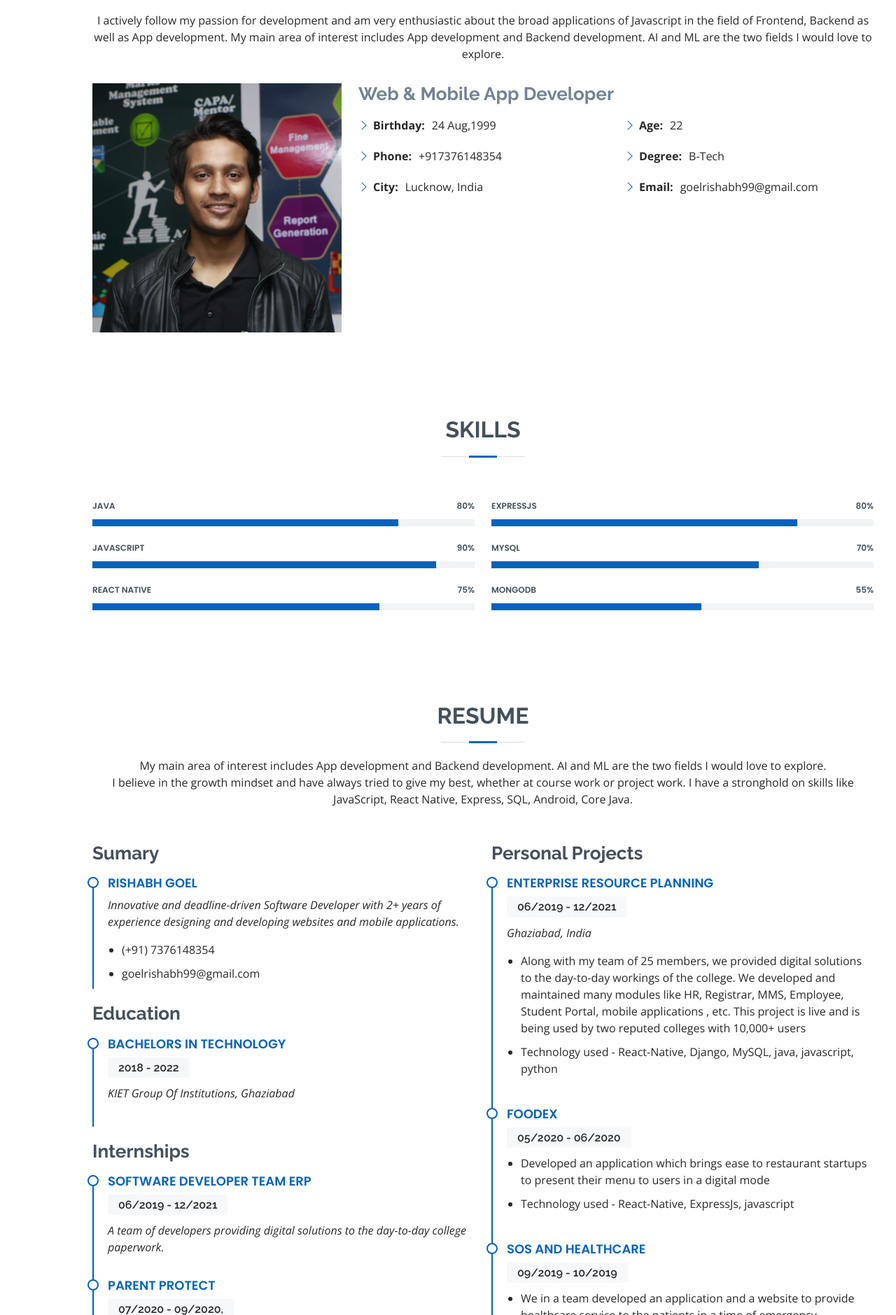
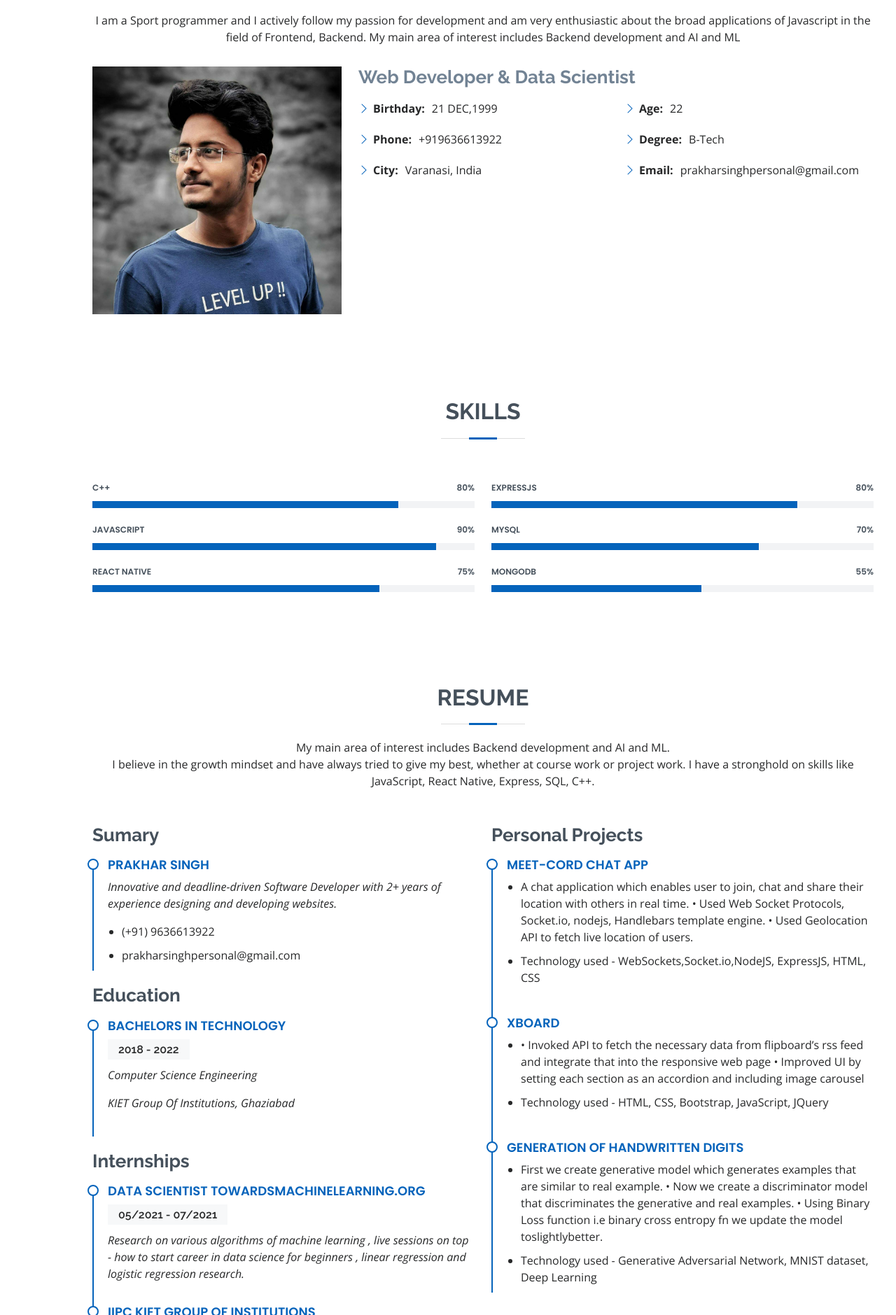
Before and after one commit to prakharsinghpersonal/prakharsinghportfolio, a plain HTML site: page index.html in a window 1280 px wide. Shown: the part 921-2800 px from the top of the page at 70% size. Drawn offline with nearby package versions, Linux system fonts and the light colour scheme.

Commit message:
initial commit

```diff
--- a/index.html
+++ b/index.html
@@ -5,7 +5,7 @@
   <meta charset="utf-8">
   <meta content="width=device-width, initial-scale=1.0" name="viewport">
 
-  <title>Rishabh's Portfolio</title>
+  <title>Prakhar's Portfolio</title>
   <meta content="" name="description">
   <meta content="" name="keywords">
 
@@ -57,14 +57,14 @@
   <!-- ======= Hero Section ======= -->
   <section id="hero" class="d-flex flex-column justify-content-center">
     <div class="container" data-aos="zoom-in" data-aos-delay="100">
-      <h1>Rishabh Goel</h1>
+      <h1>Prakhar Singh</h1>
       <p>I'm <span class="typed" data-typed-items="Developer"></span></p>
       <div class="social-links">
         <!-- <a href="#" class="twitter"><i class="bx bxl-twitter"></i></a> -->
         <!-- <a href="#" class="facebook"><i class="bx bxl-facebook"></i></a> -->
-        <a href="https://www.instagram.com/rishabhg0el/?hl=en" class="instagram"><i class="bx bxl-instagram"></i></a>
+        <a href="https://www.instagram.com/prakhar._singh/" class="instagram"><i class="bx bxl-instagram"></i></a>
         <!-- <a href="#" class="google-plus"><i class="bx bxl-skype"></i></a> -->
-        <a href="https://www.linkedin.com/in/rishabh-teamerp/" class="linkedin"><i class="bx bxl-linkedin"></i></a>
+        <a href="https://www.linkedin.com/in/prakhar-kumar-singh-b3304a20a" class="linkedin"><i class="bx bxl-linkedin"></i></a>
       </div>
     </div>
   </section><!-- End Hero -->
@@ -77,33 +77,33 @@
 
         <div class="section-title">
           <h2>About</h2>
-          <p>I actively follow my passion for development and am very enthusiastic about the broad applications of Javascript in the field of Frontend, Backend as well as App development.
+          <p>I am a Sport programmer and I actively follow my passion for development and am very enthusiastic about the broad applications of Javascript in the field of Frontend, Backend.
 
-            My main area of interest includes App development and Backend development. AI and ML are the two fields I would love to explore.</p>
+            My main area of interest includes Backend development and AI and ML</p>
         </div>
 
         <div class="row">
           <div class="col-lg-4">
-            <img src="assets/img/profile-img.jpg" class="img-fluid" alt="">
+            <img src="assets/img/profilepic.jpeg" class="img-fluid" alt="">
           </div>
           <div class="col-lg-8 pt-4 pt-lg-0 content">
-            <h3>Web & Mobile App Developer</h3>
+            <h3>Web Developer & Data Scientist</h3>
             <p class="fst-italic">
 
             </p>
             <div class="row">
               <div class="col-lg-6">
                 <ul>
-                  <li><i class="bi bi-chevron-right"></i> <strong>Birthday:</strong> <span>24 Aug,1999</span></li>
-                  <li><i class="bi bi-chevron-right"></i> <strong>Phone:</strong> <span>+917376148354</span></li>
-                  <li><i class="bi bi-chevron-right"></i> <strong>City:</strong> <span>Lucknow, India</span></li>
+                  <li><i class="bi bi-chevron-right"></i> <strong>Birthday:</strong> <span>21 DEC,1999</span></li>
+                  <li><i class="bi bi-chevron-right"></i> <strong>Phone:</strong> <span>+919636613922</span></li>
+                  <li><i class="bi bi-chevron-right"></i> <strong>City:</strong> <span>Varanasi, India</span></li>
                 </ul>
               </div>
               <div class="col-lg-6">
                 <ul>
                   <li><i class="bi bi-chevron-right"></i> <strong>Age:</strong> <span>22</span></li>
                   <li><i class="bi bi-chevron-right"></i> <strong>Degree:</strong> <span>B-Tech</span></li>
-                  <li><i class="bi bi-chevron-right"></i> <strong>Email:</strong> <span>goelrishabh99@gmail.com</span></li>
+                  <li><i class="bi bi-chevron-right"></i> <strong>Email:</strong> <span>prakharsinghpersonal@gmail.com</span></li>
                 </ul>
               </div>
             </div>
@@ -126,7 +126,7 @@
           <div class="col-lg-6">
 
             <div class="progress">
-              <span class="skill">Java <i class="val">80%</i></span>
+              <span class="skill">C++ <i class="val">80%</i></span>
               <div class="progress-bar-wrap">
                 <div class="progress-bar" role="progressbar" aria-valuenow="80" aria-valuemin="0" aria-valuemax="100"></div>
               </div>
@@ -184,19 +184,19 @@
 
         <div class="section-title">
           <h2>Resume</h2>
-          <p>My main area of interest includes App development and Backend development. AI and ML are the two fields I would love to explore.</p>
-          <p>I believe in the growth mindset and have always tried to give my best, whether at course work or project work. I have a stronghold on skills like JavaScript, React Native, Express, SQL, Android, Core Java.</p>
+          <p>My main area of interest includes Backend development and AI and ML.</p>
+          <p>I believe in the growth mindset and have always tried to give my best, whether at course work or project work. I have a stronghold on skills like JavaScript, React Native, Express, SQL, C++.</p>
         </div>
 
         <div class="row">
           <div class="col-lg-6">
             <h3 class="resume-title">Sumary</h3>
             <div class="resume-item pb-0">
-              <h4>Rishabh Goel</h4>
-              <p><em>Innovative and deadline-driven Software Developer with 2+ years of experience designing and developing websites and mobile applications.</em></p>
+              <h4>Prakhar Singh</h4>
+              <p><em>Innovative and deadline-driven Software Developer with 2+ years of experience designing and developing websites.</em></p>
               <ul>
-                <li>(+91) 7376148354</li>
-                <li>goelrishabh99@gmail.com</li>
+                <li>(+91) 9636613922</li>
+                <li>prakharsinghpersonal@gmail.com</li>
               </ul>
             </div>
 
@@ -204,50 +204,64 @@
             <div class="resume-item">
               <h4>Bachelors in Technology</h4>
               <h5>2018 - 2022</h5>
+              <p><em>Computer Science Engineering</em></p>
               <p><em>KIET Group Of Institutions, Ghaziabad</em></p>
             </div>
 
             <h3 class="resume-title">Internships</h3>
             <div class="resume-item">
-              <h4>Software Developer
-                TEAM ERP</h4>
-              <h5>06/2019 - 12/2021</h5>
-              <p><em>A team of developers providing digital solutions to the day-to-day
-                college paperwork.</em></p>
+              <h4>Data Scientist
+                TOWARDSMACHINELEARNING.ORG</h4>
+              <h5>05/2021 - 07/2021</h5>
+              <p><em>Research on various algorithms of machine learning ,
+                live sessions on top - how to start career in data science for beginners ,
+                linear regression and logistic regression research.</em></p>
             </div>
             <div class="resume-item">
-              <h4>Parent Protect</h4>
-              <h5>07/2020 - 09/2020,</h5>
-              <p><em>The company aims to provide emergency healthcare solutions to
-                users.</em></p>
+              <h4>IIPC KIET GROUP OF INSTITUTIONS</h4>
+              <h5>05/2020 - 07/2020,</h5>
+              <p><em>completed 120 hours of online Challenging problem as
+                Internship successfully organised by CSE Department IIPC.</em></p>
+            </div>
+
+            <div class="resume-item">
+              <h4>TECHNEX'19-IIT BHU</h4>
+              <h5>05/2019 - 07/2019,</h5>
+              <p><em>Participated in training program held from 15 May to 29 June at IIT BHU varanasi and
+                completed training on DATA ANALYTICS MACHINE LEARNING
+              </em></p>
             </div>
 
           </div>
           <div class="col-lg-6">
             <h3 class="resume-title">Personal Projects</h3>
             <div class="resume-item">
-              <h4>Enterprise Resource Planning</h4>
-              <h5> 06/2019 - 12/2021</h5>
-              <p><em>Ghaziabad, India </em></p>
+              <h4>MEET-CORD CHAT APP</h4>
+
+
               <ul>
-                <li>Along with my team of 25 members, we provided digital solutions to the day-to-day workings of the college. We developed and maintained many modules like HR, Registrar, MMS, Employee, Student Portal, mobile applications , etc. This project is live and is being used by two reputed colleges with 10,000+ users</li>
-                <li>Technology used - React-Native, Django, MySQL, java, javascript, python</li>
+                <li>A chat application which enables user to join, chat and share their location with others in real time.
+                  • Used Web Socket Protocols, Socket.io, nodejs, Handlebars template engine. • Used Geolocation API to fetch live location of users.</li>
+                <li>Technology used - WebSockets,Socket.io,NodeJS, ExpressJS, HTML, CSS</li>
               </ul>
             </div>
             <div class="resume-item">
-              <h4>Foodex</h4>
-              <h5>05/2020 - 06/2020</h5>
+              <h4>XBOARD</h4>
+
               <ul>
-                <li>Developed an application which brings ease to restaurant startups to present their menu to users in a digital mode</li>
-                <li>Technology used - React-Native, ExpressJs, javascript</li>
+                <li>• Invoked API to fetch the necessary data from flipboard’s rss feed and integrate that into the responsive web page
+                  • Improved UI by setting each section as an accordion and including image carousel </li>
+                <li>Technology used - HTML, CSS, Bootstrap, JavaScript, JQuery</li>
               </ul>
             </div>
             <div class="resume-item">
-              <h4>SOS and HealthCare</h4>
-              <h5>09/2019 - 10/2019</h5>
+              <h4>GENERATION OF HANDWRITTEN DIGITS</h4>
+
               <ul>
-                <li>We in a team developed an application and a website to provide healthcare service to the patients in a time of emergency.</li>
-                <li>Technology used - Android Studio, Java, Django, Python.</li>
+                <li>First we create generative model which generates examples that are similar to real example.
+                  • Now we create a discriminator model that discriminates the generative and real examples.
+                  • Using Binary Loss function i.e binary cross entropy fn we update the model toslightlybetter.</li>
+                <li>Technology used - Generative Adversarial Network, MNIST dataset, Deep Learning</li>
               </ul>
             </div>
           </div>
@@ -269,19 +283,19 @@
               <div class="address">
                 <i class="bi bi-geo-alt"></i>
                 <h4>Location:</h4>
-                <p>Lucknow, India</p>
+                <p>Varanasi, India</p>
               </div>
 
               <div class="email">
                 <i class="bi bi-envelope"></i>
                 <h4>Email:</h4>
-                <p>goelrishabh99@gmail.com</p>
+                <p>prakharsinghpersonal@gmail.com</p>
               </div>
 
               <div class="phone">
                 <i class="bi bi-phone"></i>
                 <h4>Call:</h4>
-                <p>+91 7376148354</p>
+                <p>+91 9636613922</p>
               </div>
 
 
@@ -297,11 +311,11 @@
   <!-- ======= Footer ======= -->
   <footer id="footer">
     <div class="container">
-      <h3>Rishabh Goel</h3>
+      <h3>Prakhar Singh</h3>
       <div class="social-links">
-        <a href="https://www.instagram.com/rishabhg0el/?hl=en" class="instagram"><i class="bx bxl-instagram"></i></a>
+        <a href="https://www.instagram.com/prakhar._singh/" class="instagram"><i class="bx bxl-instagram"></i></a>
         <!-- <a href="#" class="google-plus"><i class="bx bxl-skype"></i></a> -->
-        <a href="https://www.linkedin.com/in/rishabh-teamerp/" class="linkedin"><i class="bx bxl-linkedin"></i></a>
+        <a href="https://www.linkedin.com/in/prakhar-kumar-singh-b3304a20a" class="linkedin"><i class="bx bxl-linkedin"></i></a>
       </div>
     </div>
   </footer><!-- End Footer -->
```
Also changed, not shown: assets/img/hero-bg.jpg, assets/img/profile-img.jpg (deleted), assets/img/profilepic.jpeg (added), 3 other files.
